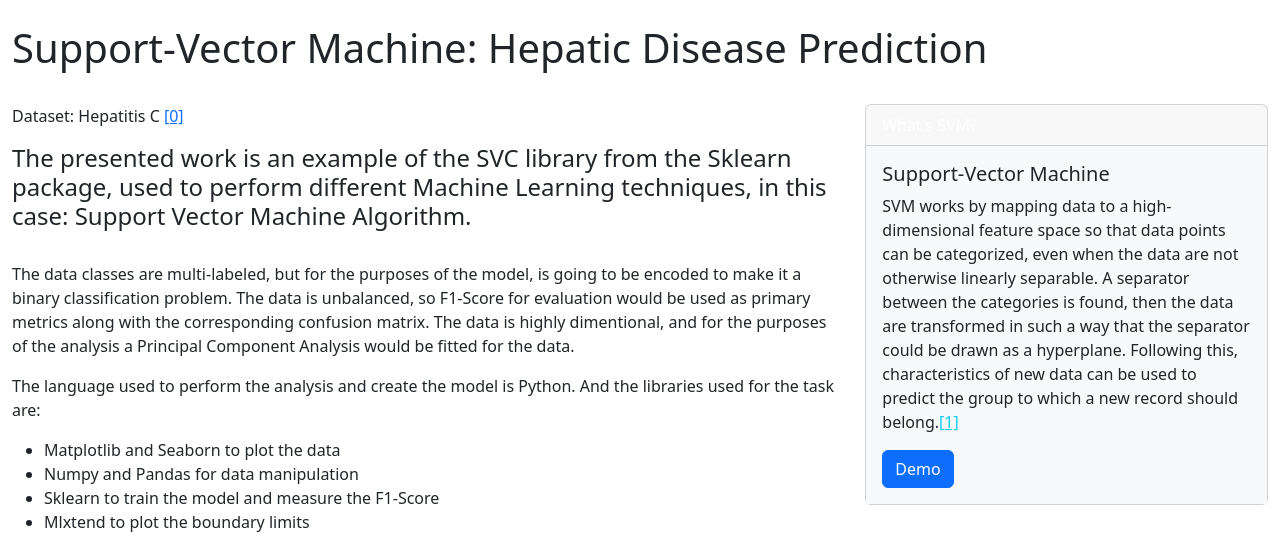
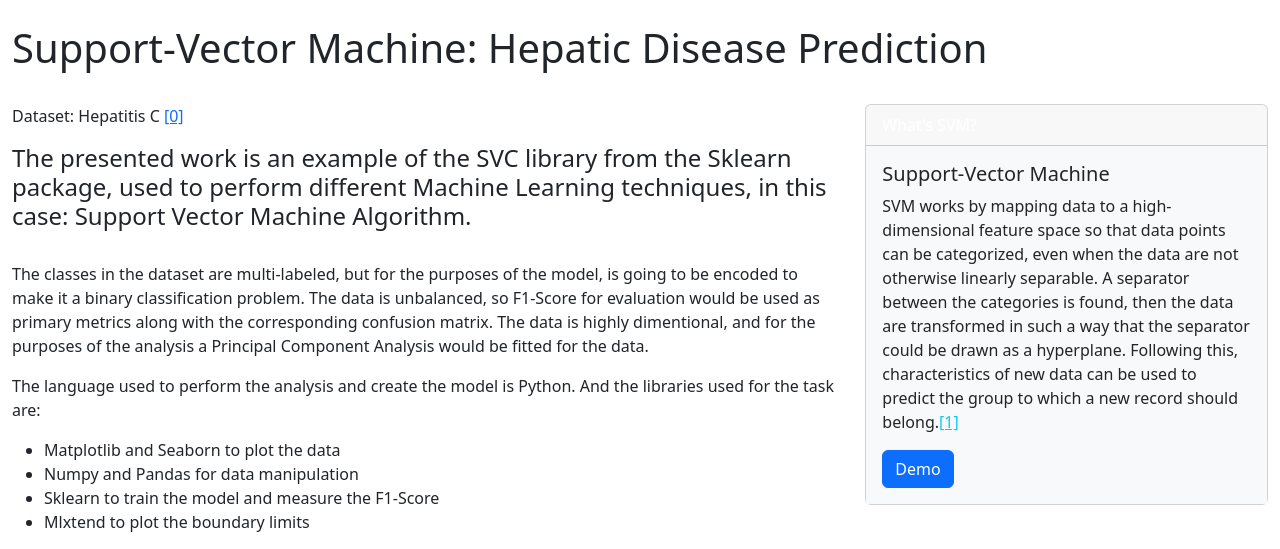
Before and after one commit to primods/flask_portfolio, a Flask app: page /svm in a window 1280 px wide. Shown: the part 58-607 px from the top of the page. Run offline with Flask 2, Linux system fonts and the light colour scheme; parts of the project's set-up code (start-up, migrations or seed data) failed here and were passed over; some libraries are stand-ins or nearby versions.

Commit message:
update web content

```diff
--- a/templates/svm.html
+++ b/templates/svm.html
@@ -16,7 +16,7 @@ Dataset: Hepatitis C <a href="https://www.kaggle.com/datasets/fedesoriano/hepati
 </h4>
 <br>
 <p>
-    The data classes are multi-labeled, but for the purposes of the model, is going to be encoded to make it a binary classification problem. The data is unbalanced, so F1-Score for evaluation would be used as primary metrics along with the corresponding confusion matrix. The data is highly dimentional, and for the purposes of the analysis a Principal Component Analysis would be fitted for the data.
+    The classes in the dataset are multi-labeled, but for the purposes of the model, is going to be encoded to make it a binary classification problem. The data is unbalanced, so F1-Score for evaluation would be used as primary metrics along with the corresponding confusion matrix. The data is highly dimentional, and for the purposes of the analysis a Principal Component Analysis would be fitted for the data.
 </p>
 <p>
     The language used to perform the analysis and create the model is Python. And the libraries used for the task are:
```
